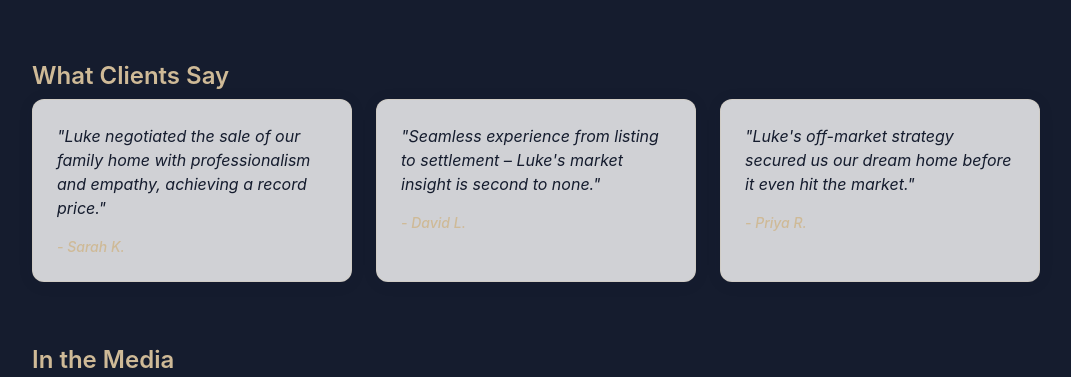
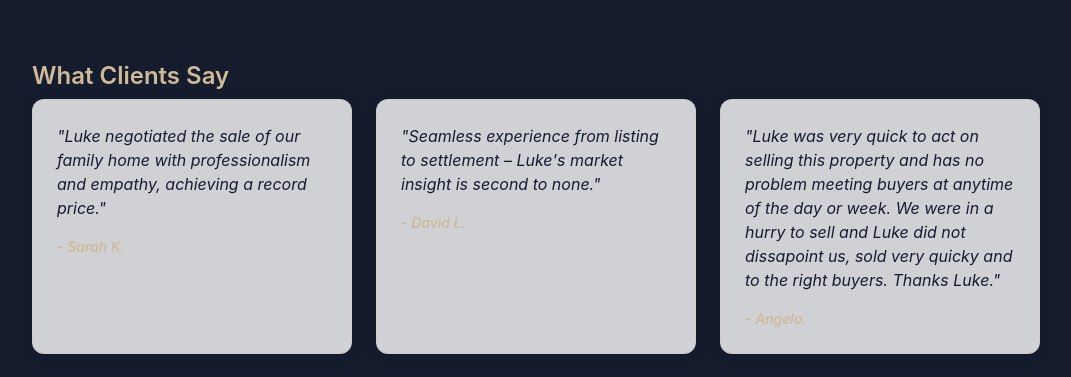
Before and after one commit to Imhermes1/LukeRealEstateSite, a Next.js app: page / in a window 1280 px wide. Shown: the part 2842-3219 px from the top of the page, without its empty margins (104-1175 px from the left). Built offline with nearby package versions, Linux system fonts and the light colour scheme; no server answers.

Commit message:
Update Testimonials.tsx

```diff
--- a/app/components/Testimonials.tsx
+++ b/app/components/Testimonials.tsx
@@ -13,8 +13,8 @@ export default function Testimonials() {
             <cite>- David L.</cite>
           </blockquote>
           <blockquote className="testimonial">
-            <p>"Luke's off-market strategy secured us our dream home before it even hit the market."</p>
-            <cite>- Priya R.</cite>
+            <p>"Luke was very quick to act on selling this property and has no problem meeting buyers at anytime of the day or week. We were in a hurry to sell and Luke did not dissapoint us, sold very quicky and to the right buyers. Thanks Luke."</p>
+            <cite>- Angelo.</cite>
           </blockquote>
         </div>
       </div>
```
